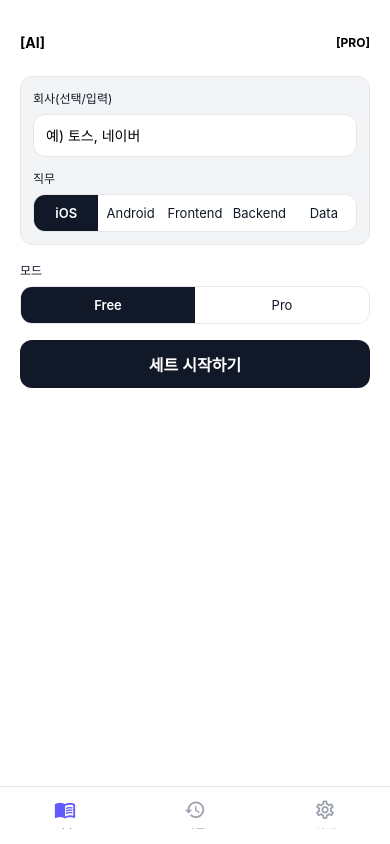
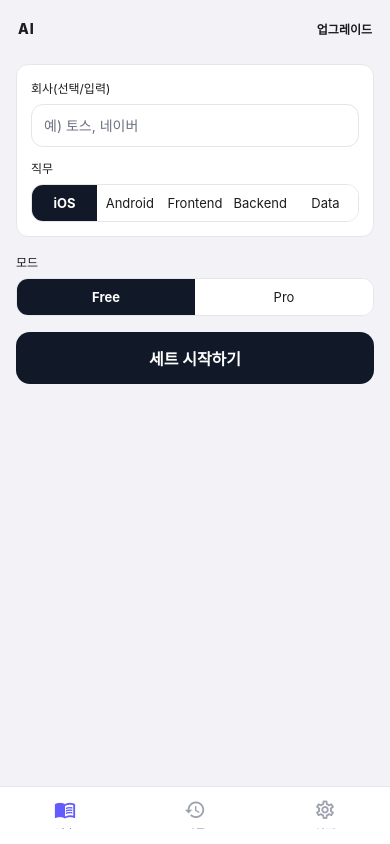
Before and after one commit to kwakhyeonwoo/AI_Coach, a React Native app: screen /Home in a window 390 px wide. Built offline with nearby package versions, Linux system fonts and the light colour scheme.

Commit message:
Home.tsx 부분 UI 수정

```diff
--- a/src/views/Home.tsx
+++ b/src/views/Home.tsx
@@ -1,3 +1,4 @@
+// src/screens/Home.tsx
 import React, { useState } from 'react';
 import { View, Text, Pressable, StyleSheet, ActivityIndicator, TextInput, ScrollView } from 'react-native';
 import type { NativeStackScreenProps } from '@react-navigation/native-stack';
@@ -12,39 +13,31 @@ const Button: React.FC<{ label: string; onPress?: () => void; disabled?: boolean
 = ({ label, onPress, disabled, variant='primary' }) => (
   <Pressable onPress={onPress} disabled={disabled}
     style={({ pressed }) => [
-      styles.btn,
-      variant==='secondary' && styles.btnSecondary,
-      pressed && { opacity: 0.7 },
+      s.btn,
+      variant==='secondary' && s.btnSecondary,
+      pressed && { opacity: 0.85 },
       disabled && { opacity: 0.4 },
     ]}
   >
-    <Text style={[styles.btnText, variant==='secondary' && styles.btnTextSecondary]}>{label}</Text>
+    <Text style={[s.btnText, variant==='secondary' && s.btnTextSecondary]}>{label}</Text>
   </Pressable>
 );
 
 const Segmented: React.FC<{ options: string[]; value: string; onChange: (v:string)=>void }> = ({ options, value, onChange }) => (
-  <View style={styles.segmented}>
+  <View style={s.segmented}>
     {options.map(o => (
-      <Pressable key={o} onPress={() => onChange(o)} style={[styles.segment, value===o && styles.segmentActive]}>
-        <Text style={[styles.segmentText, value===o && styles.segmentTextActive]}>{o}</Text>
+      <Pressable key={o} onPress={() => onChange(o)} style={[s.segment, value===o && s.segmentActive]}>
+        <Text style={[s.segmentText, value===o && s.segmentTextActive]}>{o}</Text>
       </Pressable>
     ))}
   </View>
 );
 
-const cardStyle = {
-  backgroundColor: TOKENS.cardBg,
-  borderRadius: TOKENS.cardRadius,
-  padding: 12,
-  borderWidth: 1,
-  borderColor: TOKENS.border,
-};
-
 const Chip: React.FC<{ label: string }> = ({ label }) => (
-  <View style={styles.chip}><Text style={styles.chipText}>{label}</Text></View>
+  <View style={s.chip}><Text style={s.chipText}>{label}</Text></View>
 );
 
-const Home: React.FC<Props> = ({ navigation, route }) => {
+const Home: React.FC<Props> = ({ navigation }) => {
   const { startNewSession, loading, settings, setSettings, setMode } = useInterviewVM();
   const [keywords, setKeywords] = useState<string[]>(settings.jdKeywords || []);
 
@@ -65,25 +58,45 @@ const Home: React.FC<Props> = ({ navigation, route }) => {
 
   const insets = useSafeAreaInsets();
 
+  const cardStyle = {
+    backgroundColor: TOKENS.cardBg,
+    borderRadius: TOKENS.cardRadius,
+    padding: 14,
+    borderWidth: 1,
+    borderColor: TOKENS.border,
+  } as const;
+
   return (
-    <ScrollView style={styles.container} contentContainerStyle={{ padding: 20 }}>
-      <View style={styles.appbar}>
-        <Text style={{ fontWeight:'700' }}>[AI]</Text>
+    <SafeAreaView style={{ flex: 1, backgroundColor: TOKENS.bg }} edges={['top','left','right']}>
+      <ScrollView
+        contentContainerStyle={{
+          paddingTop: 8,                         // 상단 꽉 차보이게
+          paddingHorizontal: TOKENS.gap,
+          paddingBottom: insets.bottom + 24,
+          gap: 16,
+        }}
+        keyboardShouldPersistTaps="handled"
+      >
+        {/* ===== App Bar ===== */}
+        <View style={s.appbar}>
+          <Text style={s.brand}>AI</Text>
           <Pressable onPress={() => navigation.navigate('ProUpsell')}>
-          <Text style={{ fontSize:12, fontWeight:'700' }}>[PRO]</Text>
+            <Text style={s.proBadge}>{settings.mode==='pro' ? 'PRO' : '업그레이드'}</Text>
           </Pressable>
         </View>
 
-      {/* 회사/직무 카드 */}
-      <View style={styles.card}>
-        <Text style={styles.label}>회사(선택/입력)</Text>
+        {/* ===== 회사 / 직무 ===== */}
+        <View style={cardStyle}>
+          <Text style={s.label}>회사(선택/입력)</Text>
           <TextInput
-          style={styles.input}
+            style={s.input}
             placeholder="예) 토스, 네이버"
+            placeholderTextColor={TOKENS.sub}
             value={settings.company}
             onChangeText={(t)=>setSettings({ company: t })}
           />
-        <Text style={[styles.label,{ marginTop:12 }]}>직무</Text>
+
+          <Text style={[s.label,{ marginTop:12 }]}>직무</Text>
           <Segmented
             options={['iOS','Android','Frontend','Backend','Data']}
             value={settings.role}
@@ -91,64 +104,90 @@ const Home: React.FC<Props> = ({ navigation, route }) => {
           />
         </View>
 
-      {/* 모드 토글 */}
-      <Text style={[styles.label,{ marginTop:16 }]}>모드</Text>
+        {/* ===== 모드 ===== */}
+        <View>
+          <Text style={s.label}>모드</Text>
           <Segmented
             options={['Free','Pro']}
             value={settings.mode==='pro'?'Pro':'Free'}
             onChange={(v)=>setMode(v.toLowerCase() as Mode)}
           />
+        </View>
 
-      {/* Pro: JD 입력/키워드 */}
+        {/* ===== Pro: JD 입력/키워드 ===== */}
         {settings.mode==='pro' && (
-        <View style={[styles.card,{ marginTop:12 }]}>
-          <Text style={styles.label}>JD URL/텍스트</Text>
+          <View style={[cardStyle]}>
+            <Text style={s.label}>JD URL/텍스트</Text>
             <TextInput
-            style={[styles.input,{ minHeight:100, textAlignVertical:'top' }]}
+              style={[s.input,{ minHeight:110, textAlignVertical:'top' }]}
               placeholder="JD를 붙여넣으세요"
+              placeholderTextColor={TOKENS.sub}
               value={settings.jdText}
               onChangeText={(t)=>setSettings({ jdText: t })}
               multiline
             />
+
             <View style={{ height:8 }} />
             <Button label="키워드 추출" onPress={extractKeywords} variant='secondary' />
-          <View style={styles.row}>
+
+            {!!keywords.length && (
+              <View style={s.row}>
                 {keywords.map(k => <Chip key={k} label={k} />)}
               </View>
+            )}
           </View>
         )}
 
-      <View style={{ height: 16 }} />
+        {/* ===== CTA ===== */}
         <Button label="세트 시작하기" onPress={start} disabled={loading} />
-      {loading && <ActivityIndicator style={{ marginTop: 12 }} />}
-
-      <View style={{ height: 16 }} />
-      <View style={styles.row}>
-
-      </View>
-
+        {loading && <ActivityIndicator style={{ marginTop: 8 }} />}
       </ScrollView>
+    </SafeAreaView>
   );
 };
 
-const styles = StyleSheet.create({
-  container: { flex: 1, backgroundColor: 'white' },
-  appbar: { height: 44, flexDirection:'row', justifyContent:'space-between', alignItems:'center' },
-  card: { backgroundColor: '#F3F4F6', borderRadius: 12, padding: 12, borderWidth:1, borderColor:'#E5E7EB', marginTop:12 },
-  label: { fontSize:12, color:'#111827' },
-  input: { borderWidth:1, borderColor:'#E5E7EB', borderRadius:12, padding:12, backgroundColor:'#fff', marginTop:8 },
+const s = StyleSheet.create({
+  appbar: {
+    height: 40,
+    flexDirection:'row',
+    justifyContent:'space-between',
+    alignItems:'center',
+    paddingHorizontal: 2,
+  },
+  brand: { fontWeight:'800', letterSpacing: 1, color: TOKENS.label },
+  proBadge: { fontSize:12, fontWeight:'700', color: TOKENS.label },
+
+  label: { fontSize:12, color: TOKENS.label },
+  input: {
+    borderWidth:1, borderColor: TOKENS.border, borderRadius: 12,
+    padding: 12, backgroundColor: '#fff', marginTop: 8, color: TOKENS.label,
+  },
+
   row: { flexDirection: 'row', flexWrap: 'wrap', gap: 8, marginTop: 8 },
-  chip: { paddingHorizontal: 10, paddingVertical: 6, borderRadius: 14, borderWidth: 1, borderColor: '#e5e7eb', marginRight: 8, marginTop: 8 },
-  chipText: { fontSize: 12, color: '#111827' },
-  segmented: { flexDirection: 'row', borderWidth:1, borderColor:'#E5E7EB', borderRadius:12, overflow:'hidden', marginTop:8 },
-  segment: { flex:1, paddingVertical:10, alignItems:'center', backgroundColor:'#fff' },
-  segmentActive: { backgroundColor:'#111827' },
-  segmentText: { fontSize:13, color:'#111827' },
-  segmentTextActive: { color:'#fff', fontWeight:'600' },
-  btn: { backgroundColor: '#111827', height:48, borderRadius: 12, alignItems: 'center', justifyContent: 'center', paddingHorizontal: 18 },
-  btnSecondary: { backgroundColor:'#fff', borderWidth:1, borderColor:'#E5E7EB' },
-  btnText: { color: 'white', fontSize: 16, fontWeight: '600' },
-  btnTextSecondary: { color:'#111827' },
+  chip: {
+    paddingHorizontal: 10, paddingVertical: 6, borderRadius: 14,
+    borderWidth: 1, borderColor: TOKENS.border, backgroundColor: TOKENS.cardBg,
+  },
+  chipText: { fontSize: 12, color: TOKENS.label },
+
+  segmented: {
+    flexDirection: 'row',
+    borderWidth: 1, borderColor: TOKENS.border,
+    borderRadius: 12, overflow: 'hidden', marginTop: 8,
+    backgroundColor: TOKENS.cardBg,
+  },
+  segment: { flex:1, paddingVertical: 10, alignItems:'center', backgroundColor: TOKENS.cardBg },
+  segmentActive: { backgroundColor: '#111827' },
+  segmentText: { fontSize: 13, color: TOKENS.label },
+  segmentTextActive: { color:'#fff', fontWeight:'700' },
+
+  btn: {
+    backgroundColor: '#111827', height: 52, borderRadius: 14,
+    alignItems:'center', justifyContent:'center',
+  },
+  btnSecondary: { backgroundColor: TOKENS.cardBg, borderWidth: 1, borderColor: TOKENS.border },
+  btnText: { color:'#fff', fontSize:16, fontWeight:'700' },
+  btnTextSecondary: { color: TOKENS.label },
 });
 
 export default Home;
```
Lines whose indentation alone changed are shown as unchanged.
